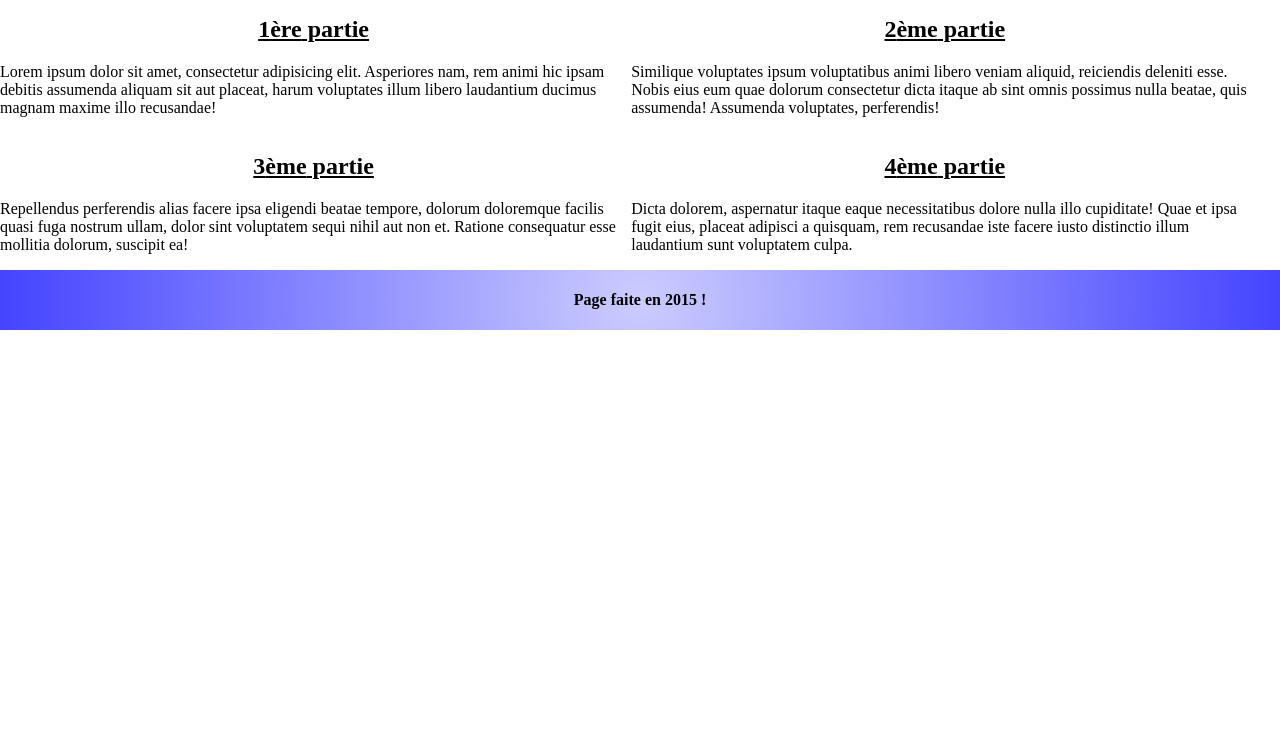
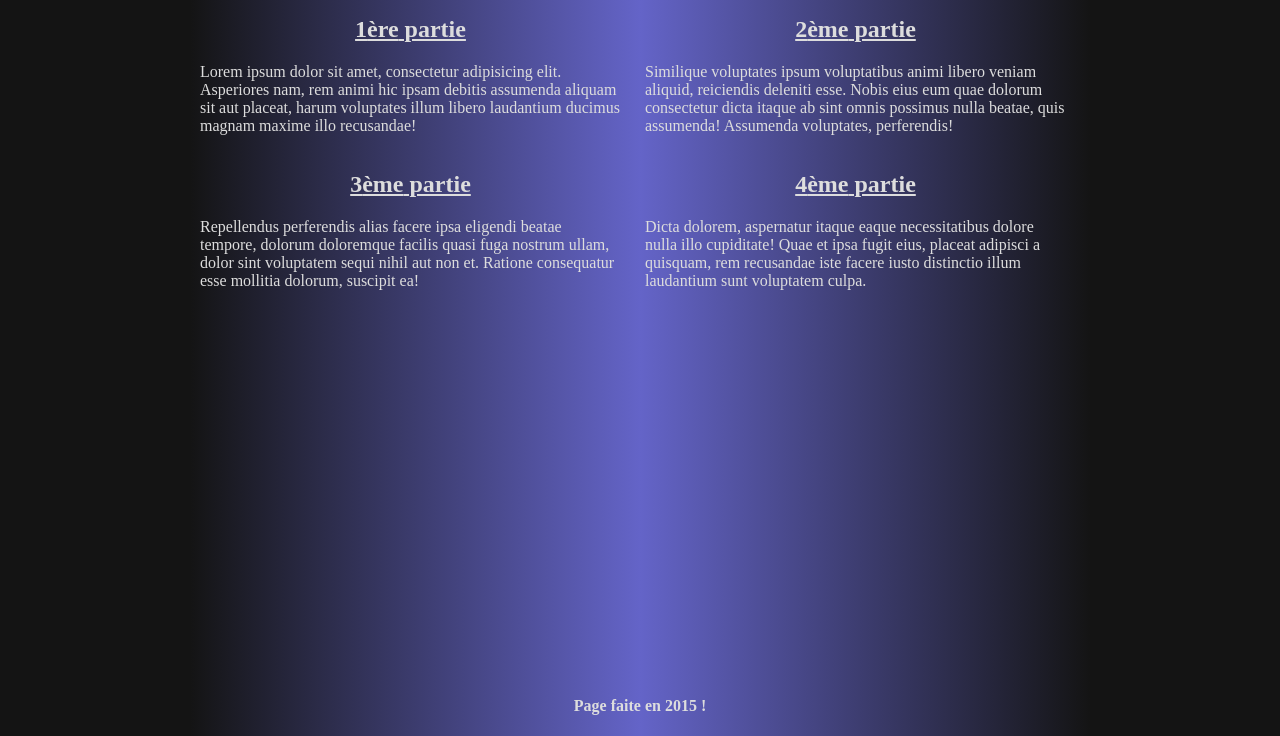
Before and after one commit to Aisukoneko/devoir_git, a plain HTML site: page index.html in a window 1280 px wide. Shown: the part 64-800 px from the top of the page. Drawn offline with Linux system fonts and the light colour scheme.

Commit message:
Page finalisé : CSS fini + HTML fini

```diff
--- a/index.html
+++ b/index.html
@@ -6,6 +6,8 @@
 	<link rel="stylesheet" href="style.css">
 </head>
 <body>
+	<div class="page">
+		<div class="container_principal">
 			<header>
 				<h1>Petite page web pour l'exercice de Git !</h1>
 			</header>
@@ -27,8 +29,10 @@
 					<p>Dicta dolorem, aspernatur itaque eaque necessitatibus dolore nulla illo cupiditate! Quae et ipsa fugit eius, placeat adipisci a quisquam, rem recusandae iste facere iusto distinctio illum laudantium sunt voluptatem culpa.</p>
 				</div>
 			</section>
+		</div>
 		<footer>
 			<p>Page faite en 2015 !</p>
 		</footer>
+	</div>
 </body>
 </html>
--- a/style.css
+++ b/style.css
@@ -1,10 +1,26 @@
+html,
+body {
+	height: 100%;
+}
 body {
 	margin: 0;
+	background: rgb(20,20,20);
+	color: #ddd;
 }
 
+.page {
+	min-height: 100%;
+	position: relative;
+	width: 900px;
+	margin: 0 auto;
+	background: linear-gradient(to right, rgb(20,20,20), rgb(100,100,200), rgb(20,20,20));
+}
+.container_principal {
+	padding-bottom: 80px;
+}
 /* Le header */
 header {
-	background-image: radial-gradient(circle at center, #ccccff, #4444ff);
+	background: linear-gradient(to right, rgb(20,20,20), rgb(100,100,200), rgb(20,20,20));
 	height: 60px;
 }
 header h1 {
@@ -27,12 +43,19 @@ section div h2 {
 	text-align: center;
 	text-decoration: underline;
 }
+section div p {
+	padding: 0 10px;
+}
 
 /* footer */
 
 footer {
-	background-image: radial-gradient(circle at center, #ccccff, #4444ff);
+	background: linear-gradient(to right, rgb(20,20,20), rgb(100,100,200), rgb(20,20,20));
 	height: 60px;
+	position: absolute;
+	bottom: 0;
+	left: 0;
+	right: 0;
 }
 footer p {
 	text-align: center;
```
Lines whose indentation alone changed are shown as unchanged.
